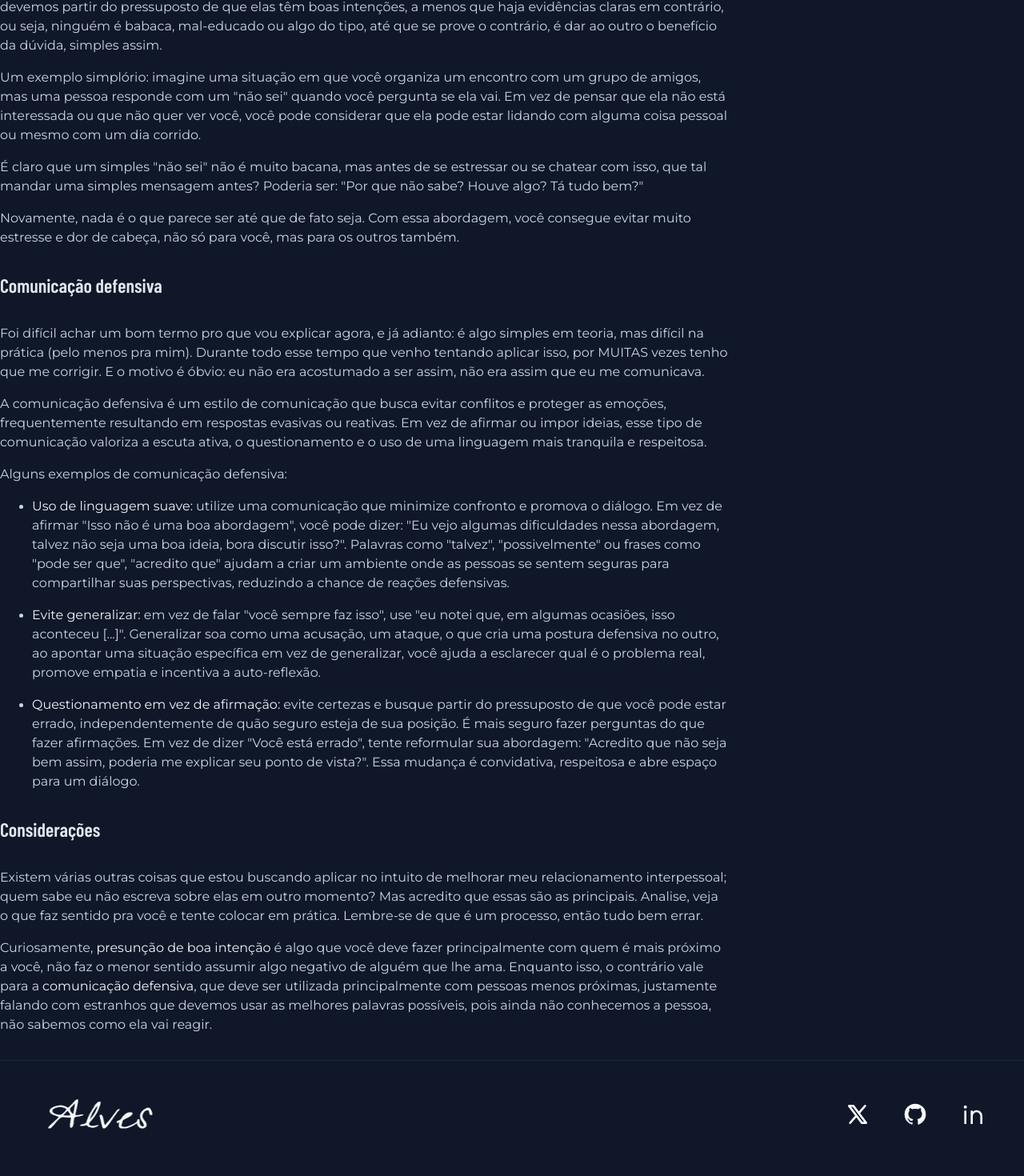
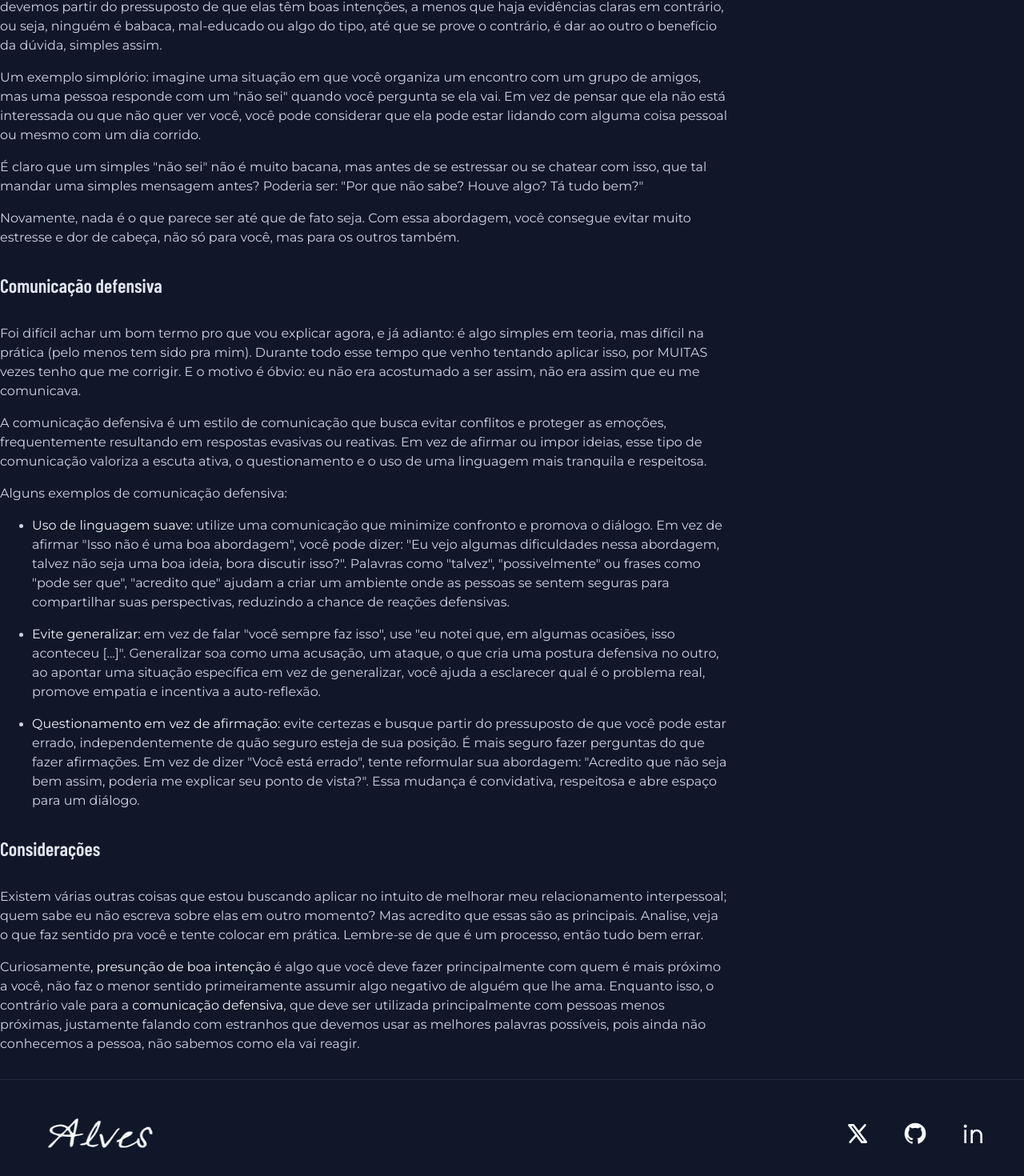
Before and after one commit to alvseven/portfolio, a Next.js app: page /como-eu-escolhi-lidar-com-pessoas in a window 1280 px wide. Shown: the part 404-1874 px from the top of the page at 80% size. Built offline with nearby package versions, Linux system fonts and the light colour scheme.

Commit message:
fix text :D

```diff
--- a/src/app/como-eu-escolhi-lidar-com-pessoas/page.tsx
+++ b/src/app/como-eu-escolhi-lidar-com-pessoas/page.tsx
@@ -80,11 +80,11 @@ export default async function Home() {
           </h4>
           <p>
             Foi difícil achar um bom termo pro que vou explicar agora, e já
-            adianto: é algo simples em teoria, mas difícil na prática{" "}
-            {"(pelo menos pra mim)"}. Durante todo esse tempo que venho tentando
-            aplicar isso, por MUITAS vezes tenho que me corrigir. E o motivo é
-            óbvio: eu não era acostumado a ser assim, não era assim que eu me
-            comunicava.
+            adianto: é algo simples em teoria, mas difícil na prática
+            {" (pelo menos tem sido pra mim)"}. Durante todo esse tempo que
+            venho tentando aplicar isso, por MUITAS vezes tenho que me corrigir.
+            E o motivo é óbvio: eu não era acostumado a ser assim, não era assim
+            que eu me comunicava.
           </p>
           <p>
             A comunicação defensiva é um estilo de comunicação que busca evitar
@@ -159,8 +159,8 @@ export default async function Home() {
               presunção de boa intenção
             </span>
             é algo que você deve fazer principalmente com quem é mais próximo a
-            você, não faz o menor sentido assumir algo negativo de alguém que
-            lhe ama. Enquanto isso, o contrário vale para a
+            você, não faz o menor sentido primeiramente assumir algo negativo de
+            alguém que lhe ama. Enquanto isso, o contrário vale para a
             <span className="pl-1 text-highlight">comunicação defensiva</span>,
             que deve ser utilizada principalmente com pessoas menos próximas,
             justamente falando com estranhos que devemos usar as melhores
```
